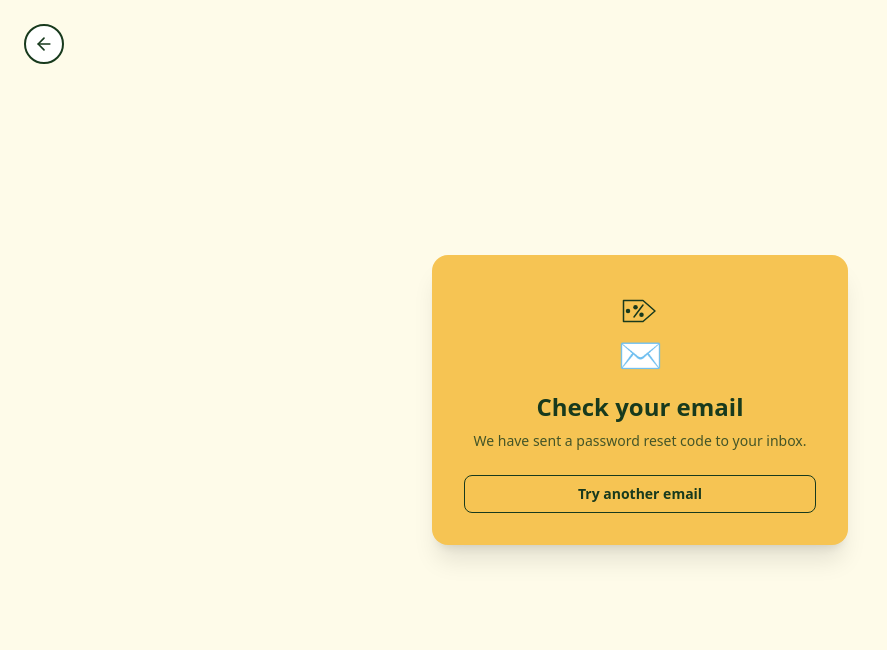
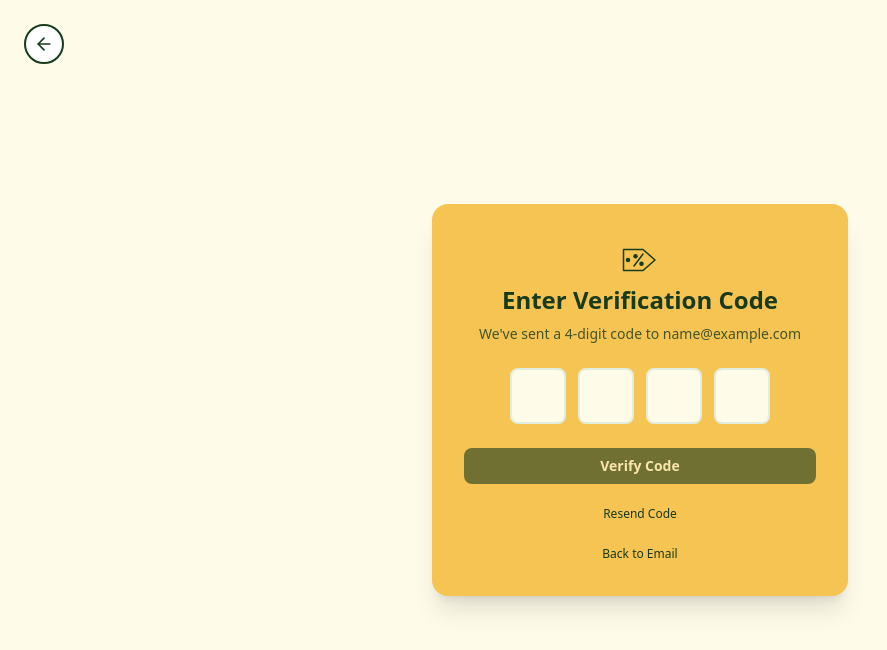
Before and after one commit to Tornike512/SalesSync, a Next.js app: page /forgot-password in a window 1280 px wide. Both pictures are taken after typing "name@example.com" into the empty fields and a click on the button "Send Reset Code". Shown: the top 650 px of the page, without its empty margins (0-887 px from the left). Built offline with nearby package versions, Linux system fonts and the light colour scheme; no server answers.

Commit message:
feat: add 4 digit form

```diff
--- /dev/null
+++ b/src/components/forgot-password/4-digit-form.tsx
@@ -0,0 +1,181 @@
+"use client";
+
+import { useState } from "react";
+import { Button } from "../button";
+
+interface FourDigitFormProps {
+  email: string;
+  onVerify: (code: string) => Promise<void>;
+  onResendCode: () => Promise<void>;
+  onBack: () => void;
+}
+
+export function FourDigitForm({
+  email,
+  onVerify,
+  onResendCode,
+  onBack,
+}: FourDigitFormProps) {
+  const [code, setCode] = useState(["", "", "", ""]);
+  const [verificationError, setVerificationError] = useState("");
+  const [isVerifying, setIsVerifying] = useState(false);
+
+  const handleCodeChange = (index: number, value: string) => {
+    // Only allow digits
+    if (value && !/^\d$/.test(value)) return;
+
+    const newCode = [...code];
+    newCode[index] = value;
+    setCode(newCode);
+    setVerificationError("");
+
+    // Auto-focus next input
+    if (value && index < 3) {
+      const nextInput = document.getElementById(`code-${index + 1}`);
+      nextInput?.focus();
+    }
+  };
+
+  const handleKeyDown = (
+    index: number,
+    e: React.KeyboardEvent<HTMLInputElement>,
+  ) => {
+    if (e.key === "Backspace" && !code[index] && index > 0) {
+      const prevInput = document.getElementById(`code-${index - 1}`);
+      prevInput?.focus();
+    }
+  };
+
+  const handlePaste = (e: React.ClipboardEvent) => {
+    e.preventDefault();
+    const pastedData = e.clipboardData.getData("text").slice(0, 4);
+    if (/^\d+$/.test(pastedData)) {
+      const newCode = pastedData.split("").concat(["", "", "", ""]).slice(0, 4);
+      setCode(newCode);
+      // Focus the last filled input or the next empty one
+      const nextIndex = Math.min(pastedData.length, 3);
+      const nextInput = document.getElementById(`code-${nextIndex}`);
+      nextInput?.focus();
+    }
+  };
+
+  const handleVerifyCode = async () => {
+    const enteredCode = code.join("");
+
+    if (enteredCode.length !== 4) {
+      setVerificationError("Please enter all 4 digits");
+      return;
+    }
+
+    setIsVerifying(true);
+    try {
+      await onVerify(enteredCode);
+    } catch {
+      setVerificationError("Invalid verification code");
+    } finally {
+      setIsVerifying(false);
+    }
+  };
+
+  const handleResend = async () => {
+    setCode(["", "", "", ""]);
+    setVerificationError("");
+    await onResendCode();
+  };
+
+  return (
+    <>
+      <h1 className="mb-2 text-center font-semibold text-2xl text-[var(--foreground-100)]">
+        Enter Verification Code
+      </h1>
+      <p className="mb-6 text-center text-[var(--foreground-100)] text-sm opacity-80">
+        We've sent a 4-digit code to {email}
+      </p>
+
+      <div className="space-y-4">
+        <div className="flex justify-center gap-3">
+          <input
+            id="code-0"
+            type="text"
+            inputMode="numeric"
+            maxLength={1}
+            value={code[0]}
+            onChange={(e) => handleCodeChange(0, e.target.value)}
+            onKeyDown={(e) => handleKeyDown(0, e)}
+            onPaste={handlePaste}
+            className="h-14 w-14 rounded-lg border-2 border-[var(--background-200)] bg-[var(--background-100)] text-center font-semibold text-2xl text-[var(--foreground-100)] outline-none focus:border-[var(--foreground-100)] focus:ring-2 focus:ring-[var(--foreground-100)] focus:ring-offset-1"
+            aria-label="Digit 1"
+          />
+          <input
+            id="code-1"
+            type="text"
+            inputMode="numeric"
+            maxLength={1}
+            value={code[1]}
+            onChange={(e) => handleCodeChange(1, e.target.value)}
+            onKeyDown={(e) => handleKeyDown(1, e)}
+            className="h-14 w-14 rounded-lg border-2 border-[var(--background-200)] bg-[var(--background-100)] text-center font-semibold text-2xl text-[var(--foreground-100)] outline-none focus:border-[var(--foreground-100)] focus:ring-2 focus:ring-[var(--foreground-100)] focus:ring-offset-1"
+            aria-label="Digit 2"
+          />
+          <input
+            id="code-2"
+            type="text"
+            inputMode="numeric"
+            maxLength={1}
+            value={code[2]}
+            onChange={(e) => handleCodeChange(2, e.target.value)}
+            onKeyDown={(e) => handleKeyDown(2, e)}
+            className="h-14 w-14 rounded-lg border-2 border-[var(--background-200)] bg-[var(--background-100)] text-center font-semibold text-2xl text-[var(--foreground-100)] outline-none focus:border-[var(--foreground-100)] focus:ring-2 focus:ring-[var(--foreground-100)] focus:ring-offset-1"
+            aria-label="Digit 3"
+          />
+          <input
+            id="code-3"
+            type="text"
+            inputMode="numeric"
+            maxLength={1}
+            value={code[3]}
+            onChange={(e) => handleCodeChange(3, e.target.value)}
+            onKeyDown={(e) => handleKeyDown(3, e)}
+            className="h-14 w-14 rounded-lg border-2 border-[var(--background-200)] bg-[var(--background-100)] text-center font-semibold text-2xl text-[var(--foreground-100)] outline-none focus:border-[var(--foreground-100)] focus:ring-2 focus:ring-[var(--foreground-100)] focus:ring-offset-1"
+            aria-label="Digit 4"
+          />
+        </div>
+
+        {verificationError && (
+          <p className="text-center text-[var(--color-orange)] text-xs">
+            {verificationError}
+          </p>
+        )}
+
+        <Button
+          type="button"
+          onClick={handleVerifyCode}
+          disabled={code.join("").length !== 4 || isVerifying}
+          className="mt-2 w-full rounded-lg bg-[var(--color-dark-green)] py-2 font-semibold text-[var(--background-100)] text-sm transition hover:opacity-90 disabled:opacity-60"
+        >
+          {isVerifying ? "Verifying..." : "Verify Code"}
+        </Button>
+
+        <div className="text-center">
+          <button
+            type="button"
+            onClick={handleResend}
+            className="text-[var(--foreground-100)] text-xs underline-offset-4 hover:underline"
+          >
+            Resend Code
+          </button>
+        </div>
+
+        <div className="text-center">
+          <button
+            type="button"
+            onClick={onBack}
+            className="text-[var(--foreground-100)] text-xs underline-offset-4 hover:underline"
+          >
+            Back to Email
+          </button>
+        </div>
+      </div>
+    </>
+  );
+}
--- a/src/components/forgot-password/forgot-password.tsx
+++ b/src/components/forgot-password/forgot-password.tsx
@@ -8,6 +8,7 @@ import { useForm } from "react-hook-form";
 import { z } from "zod";
 import { Button } from "../button";
 import { SaleSyncIcon } from "../icons/salesync-icon";
+import { FourDigitForm } from "./4-digit-form";
 
 const GoBackLink = () => (
   <Link
@@ -24,8 +25,11 @@ const forgotPasswordSchema = z.object({
 
 type ForgotPasswordValues = z.infer<typeof forgotPasswordSchema>;
 
+type Step = "email" | "verification" | "success";
+
 export function ForgotPassword() {
-  const [isSent, setIsSent] = useState(false);
+  const [step, setStep] = useState<Step>("email");
+  const [email, setEmail] = useState("");
 
   const {
     register,
@@ -35,10 +39,26 @@ export function ForgotPassword() {
     resolver: zodResolver(forgotPasswordSchema),
   });
 
-  const onSubmit = async (_data: ForgotPasswordValues) => {
+  const onSubmit = async (data: ForgotPasswordValues) => {
     // Simulate API delay
     await new Promise((resolve) => setTimeout(resolve, 1000));
-    setIsSent(true);
+    setEmail(data.email);
+    setStep("verification");
+  };
+
+  const handleVerifyCode = async (_code: string) => {
+    // Simulate API call to verify code
+    await new Promise((resolve) => setTimeout(resolve, 1000));
+
+    // For demo purposes, accept any 4-digit code
+    // In production, this would validate against the backend
+    setStep("success");
+  };
+
+  const handleResendCode = async () => {
+    // Simulate resending code
+    await new Promise((resolve) => setTimeout(resolve, 500));
+    // Could show a toast notification here
   };
 
   return (
@@ -49,7 +69,7 @@ export function ForgotPassword() {
           <div className="flex justify-center">
             <SaleSyncIcon width={48} height={48} />
           </div>
-          {!isSent ? (
+          {step === "email" ? (
             <>
               <h1 className="mb-2 text-center font-semibold text-2xl text-[var(--foreground-100)]">
                 Forgot Password?
@@ -100,6 +120,13 @@ export function ForgotPassword() {
                 </div>
               </form>
             </>
+          ) : step === "verification" ? (
+            <FourDigitForm
+              email={email}
+              onVerify={handleVerifyCode}
+              onResendCode={handleResendCode}
+              onBack={() => setStep("email")}
+            />
           ) : (
             <div className="text-center">
               <div className="mb-4 flex justify-center text-4xl text-[var(--color-dark-green)]">
@@ -112,7 +139,7 @@ export function ForgotPassword() {
                 We have sent a password reset code to your inbox.
               </p>
               <Button
-                onClick={() => setIsSent(false)}
+                onClick={() => setStep("email")}
                 className="w-full rounded-lg border border-[var(--foreground-100)] py-2 font-semibold text-[var(--foreground-100)] text-sm transition hover:bg-[var(--background-100)]"
               >
                 Try another email
```
